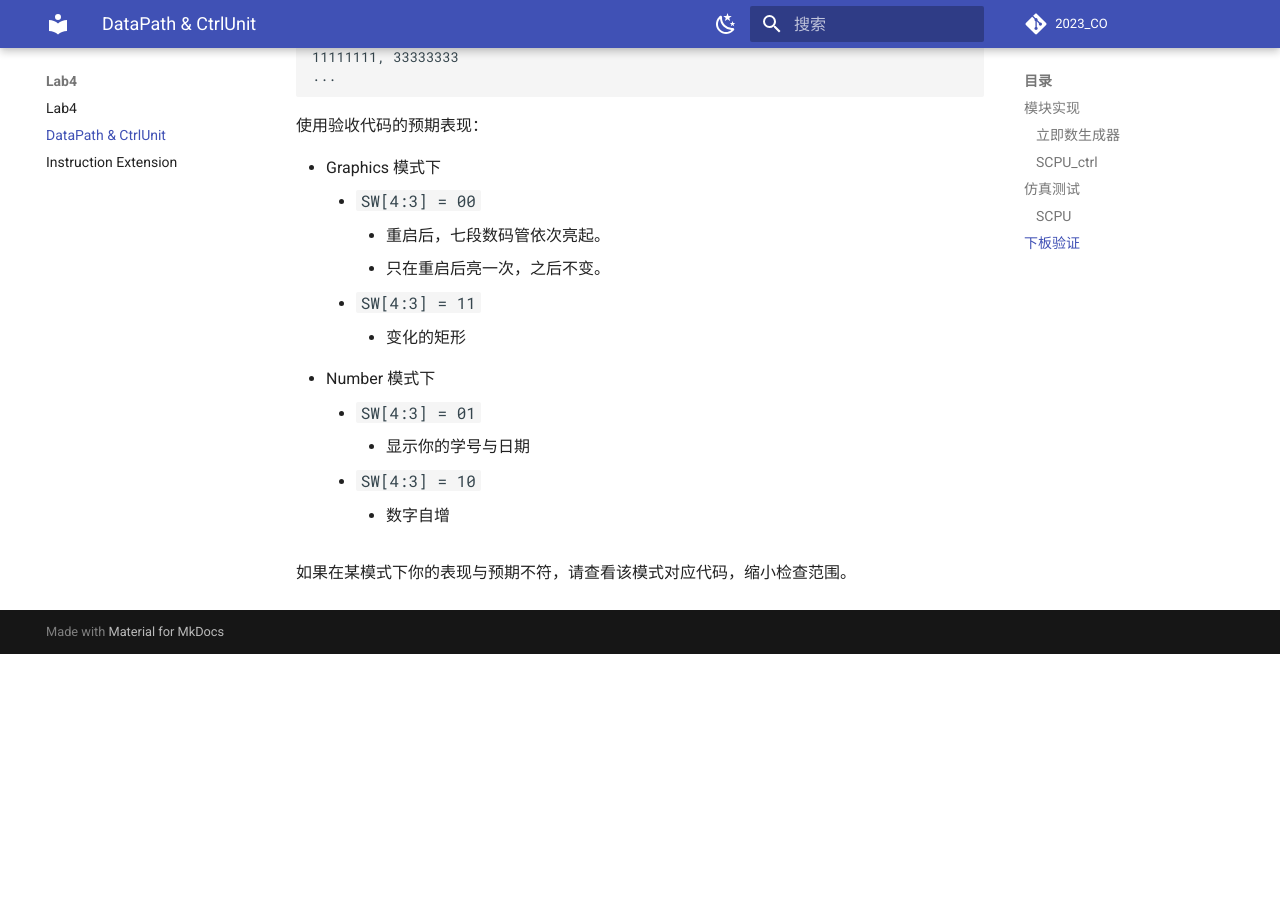
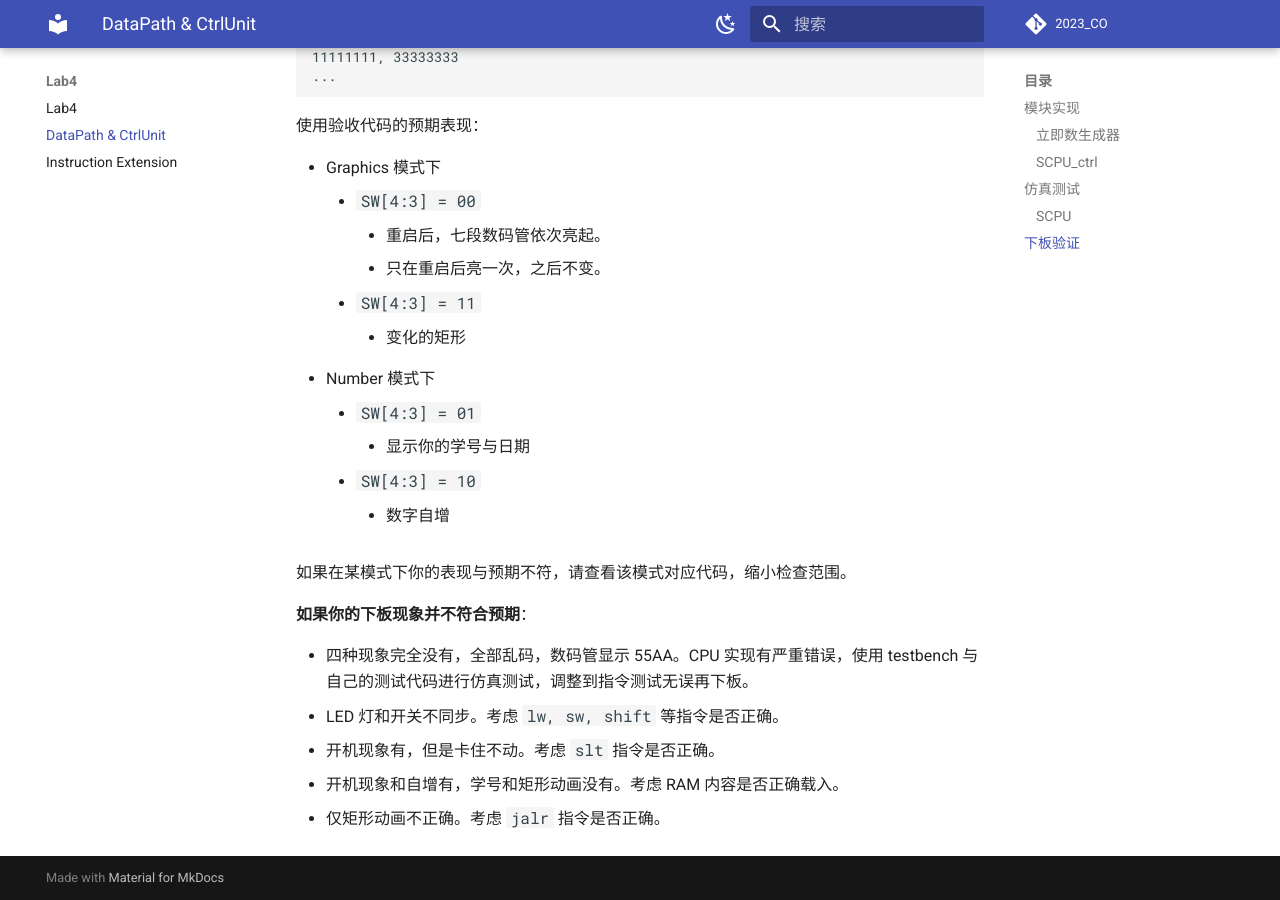
Before and after one commit to Guahao31/2023_CO, an MkDocs documentation site: the page built from docs/Lab4/DataPath_CtrlUnit.md, in a window 1280 px wide and 900 px high, scrolled down 4081 px. Built offline with MkDocs 1.6.1 and Material for MkDocs 9.7.7, drawn with Linux system fonts in a browser that asks for light colours; comment, search, counter and statistics services are not loaded; before the commit the page ends 4735 px from its top, so only the background shows below that.

Commit message:
update: Lab4-2 下板现象错误提示

```diff
--- a/docs/Lab4/DataPath_CtrlUnit.md
+++ b/docs/Lab4/DataPath_CtrlUnit.md
@@ -386,3 +386,11 @@ endmodule
         * 数字自增
 
 如果在某模式下你的表现与预期不符，请查看该模式对应代码，缩小检查范围。
+
+**如果你的下板现象并不符合预期**：
+
+* 四种现象完全没有，全部乱码，数码管显示 55AA。CPU 实现有严重错误，使用 testbench 与自己的测试代码进行仿真测试，调整到指令测试无误再下板。
+* LED 灯和开关不同步。考虑 `lw, sw, shift` 等指令是否正确。
+* 开机现象有，但是卡住不动。考虑 `slt` 指令是否正确。
+* 开机现象和自增有，学号和矩形动画没有。考虑 RAM 内容是否正确载入。
+* 仅矩形动画不正确。考虑 `jalr` 指令是否正确。
```
